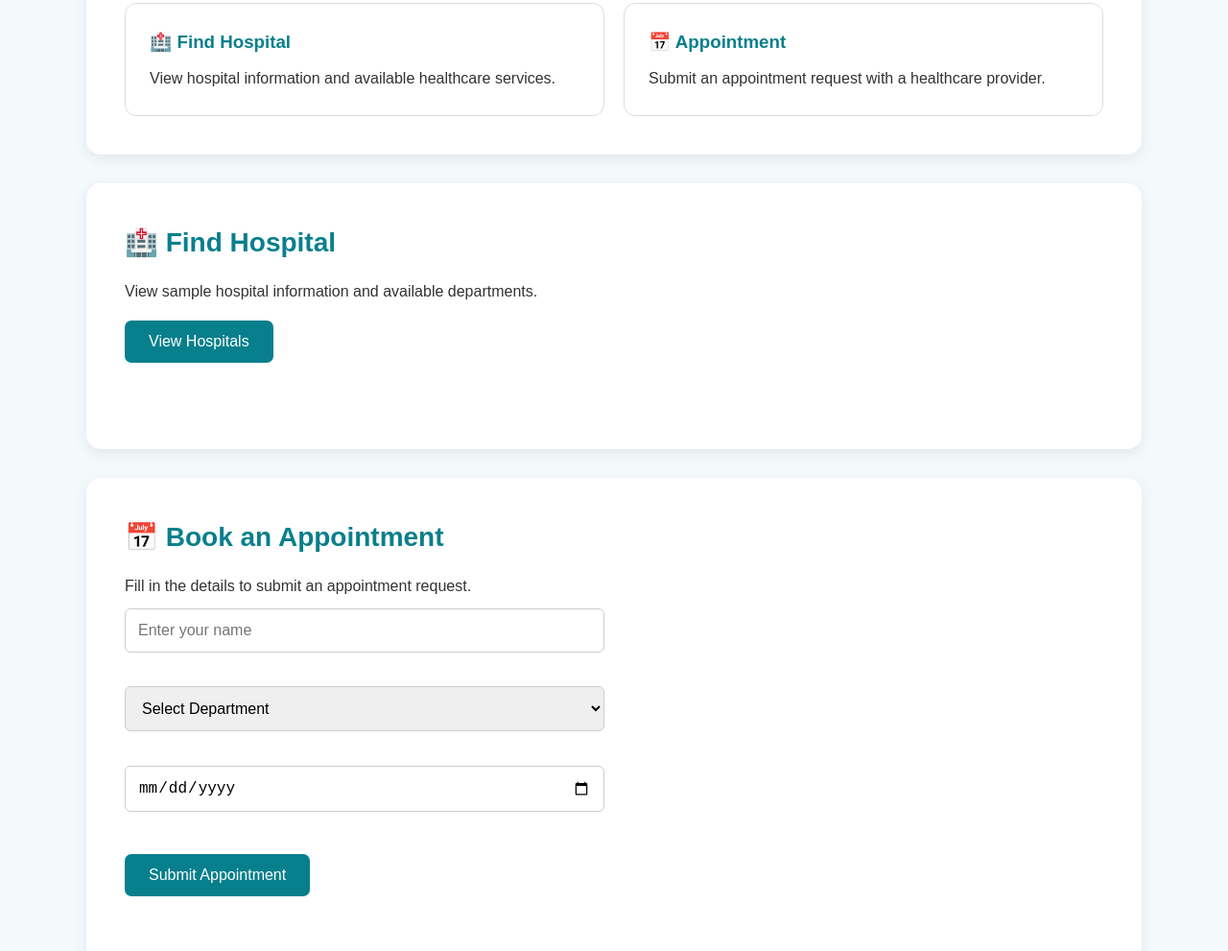
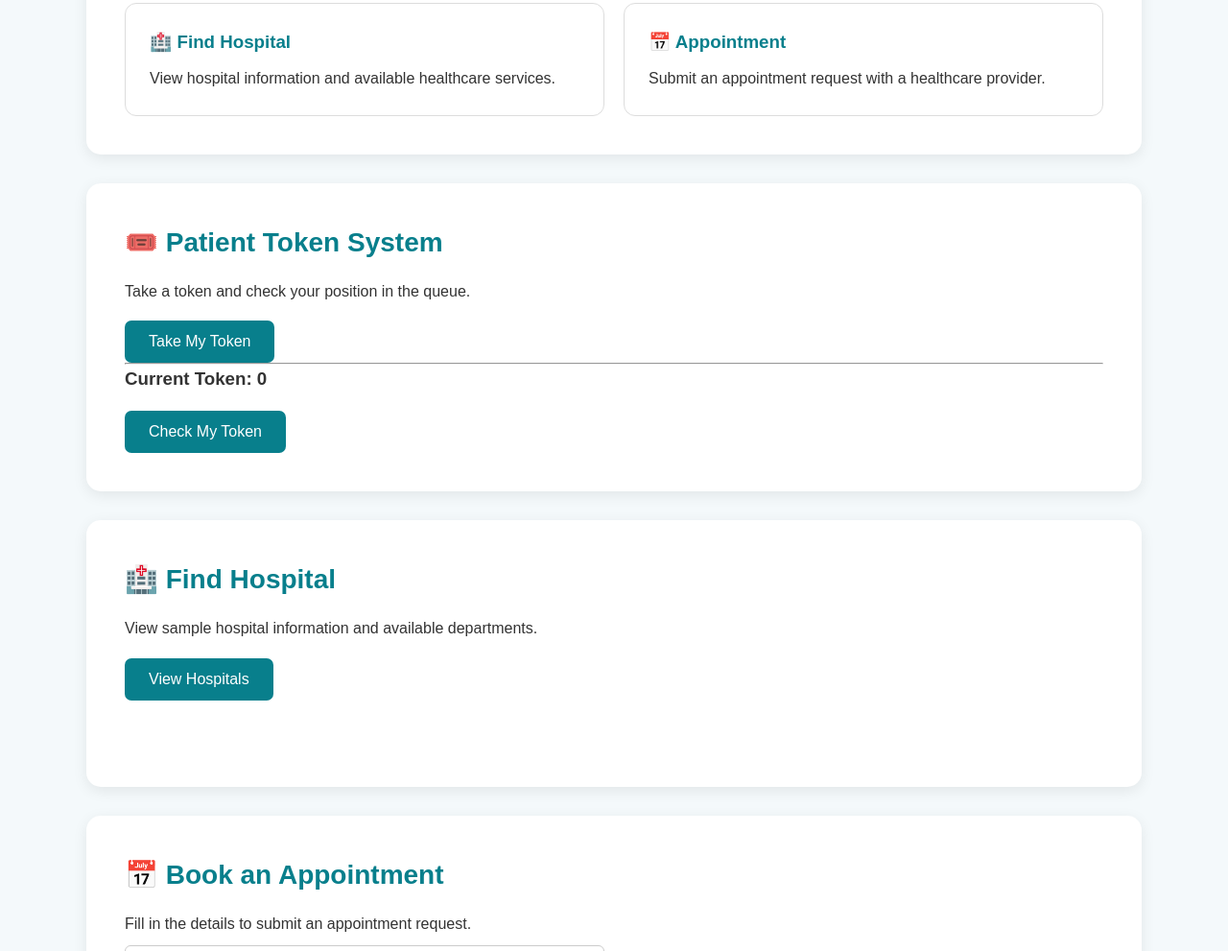
Before and after one commit to bharati77/MediGuide, a plain HTML site: page index.html in a window 1280 px wide. Shown: the part 1332-2323 px from the top of the page at 96% size. Drawn offline with Linux system fonts and the light colour scheme.

Commit message:
Implement patient token system in index.html
Added a patient token system section to manage queue positions.

```diff
--- a/index.html
+++ b/index.html
@@ -143,6 +143,27 @@
 
     </section>
 
+    <!-- Token System -->
+<section id="tokens">
+
+    <h2>🎟️ Patient Token System</h2>
+
+    <p>Take a token and check your position in the queue.</p>
+
+    <button onclick="takeToken()">Take My Token</button>
+
+    <div id="tokenResult"></div>
+
+    <hr>
+
+    <h3>Current Token: <span id="currentToken">0</span></h3>
+
+    <button onclick="checkToken()">Check My Token</button>
+
+    <div id="tokenStatus"></div>
+
+</section>
+
 
     <!-- About Section -->
     <section id="hospitals">
```
